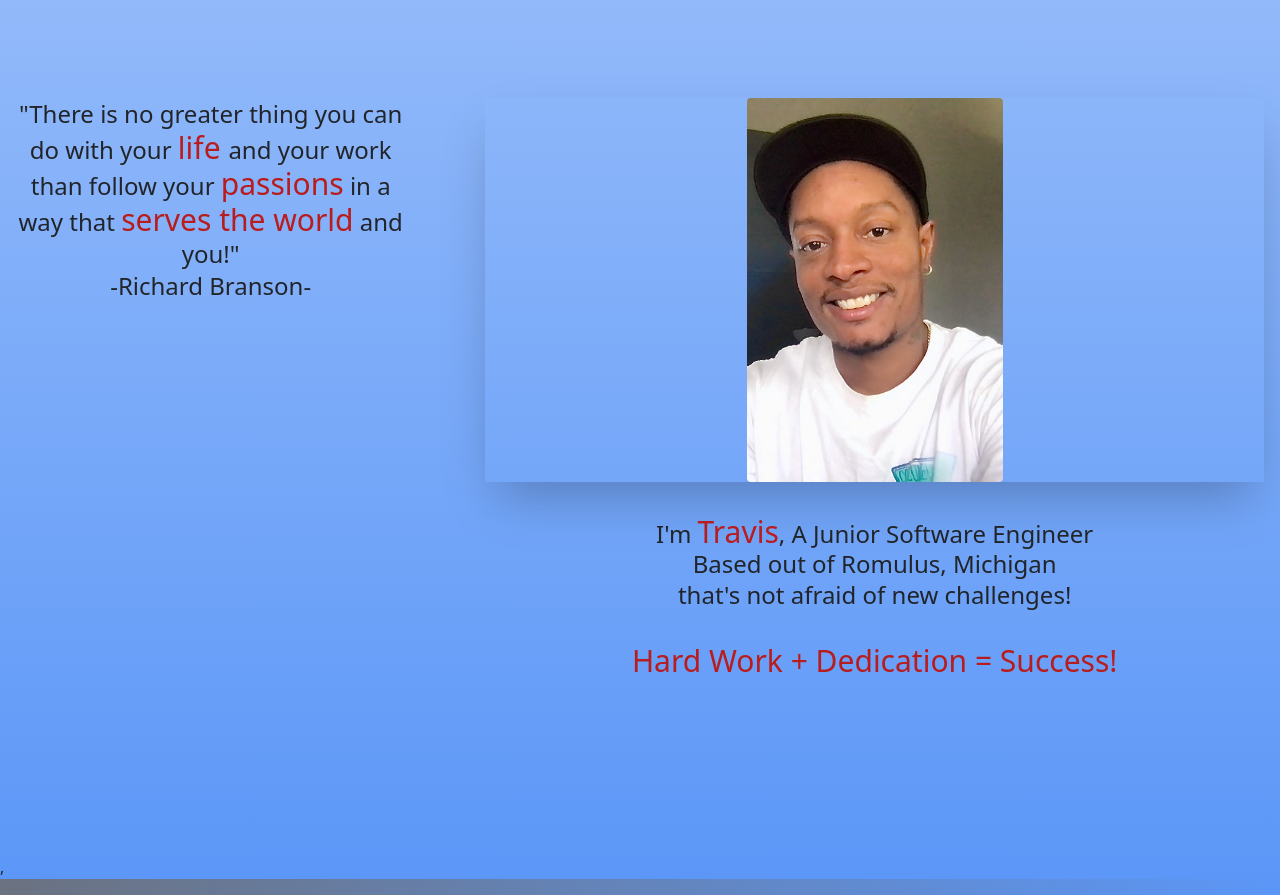
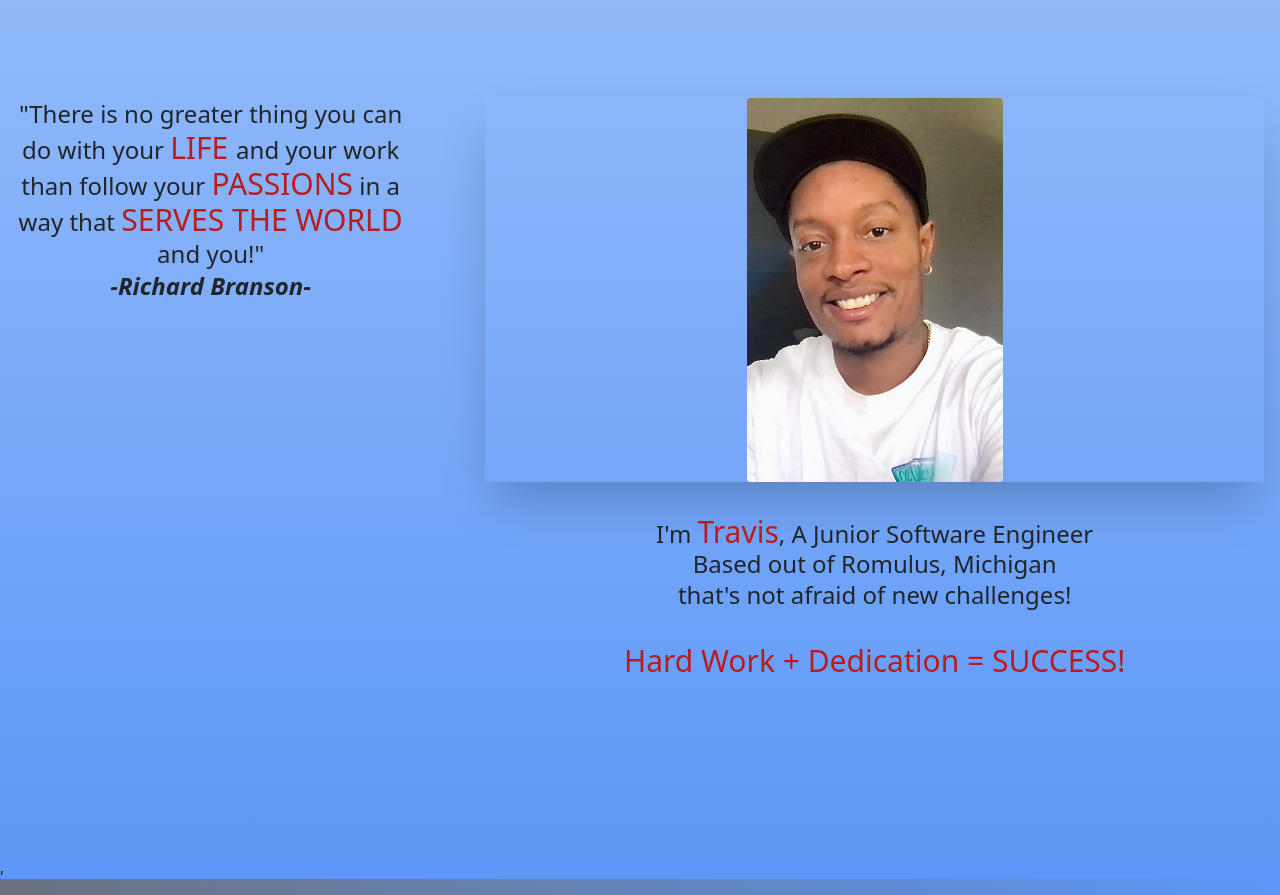
Before and after one commit to travis85/portfolioPage, a React (Create React App) app: page / in a window 1280 px wide. Shown: the part 1780-2675 px from the top of the page. Built offline with nearby package versions, Linux system fonts and the light colour scheme.

Commit message:
highlighted text

```diff
--- a/src/pages/AboutMe.js
+++ b/src/pages/AboutMe.js
@@ -13,8 +13,8 @@ export default function AboutMe() {
             <div className='flex flex-cols-1 basis-1/3  text-2xl ml-4  mt-8 mr-20'>
                 <br></br>
                 <p>
-                    "There is no greater thing you can do with your <span className='highlighted-text text-red-700 text-3xl'>life </span>and your work than follow your <span className='highlighted-text text-red-700 text-3xl'>passions</span> in a way that <span className='highlighted-text text-red-700 text-3xl'>serves the world</span> and you!"
-                    <br></br> -Richard Branson-
+                    "There is no greater thing you can do with your <span className='highlighted-text text-red-700 text-3xl'>LIFE </span>and your work than follow your <span className='highlighted-text text-red-700 text-3xl'>PASSIONS</span> in a way that <span className='highlighted-text text-red-700 text-3xl'>SERVES THE WORLD</span> and you!"
+                    <br></br> <span className='italic font-bold'>-Richard Branson-</span>
                 </p>
             </div>
 
@@ -29,7 +29,7 @@ export default function AboutMe() {
                 <h1 >I'm <span className='highlighted-text text-red-700 text-3xl'>Travis</span>, A Junior Software Engineer</h1>
                 <h3>Based out of Romulus, Michigan</h3>
                 <p>that's not afraid of new challenges! </p><br></br>
-                <span className='highlighted-text text-red-700 text-3xl'><p>Hard Work + Dedication = Success!</p></span>
+                <span className='highlighted-text text-red-700 text-3xl'><p>Hard Work + Dedication = SUCCESS!</p></span>
             </div>
 
 
```
